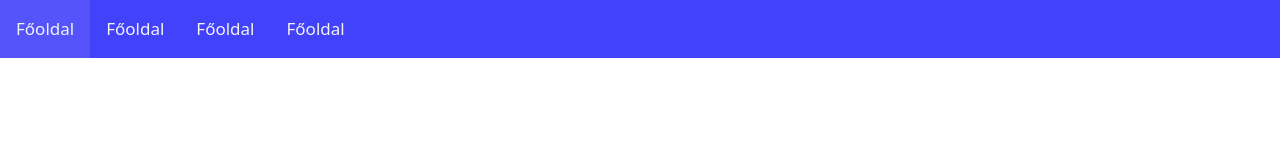
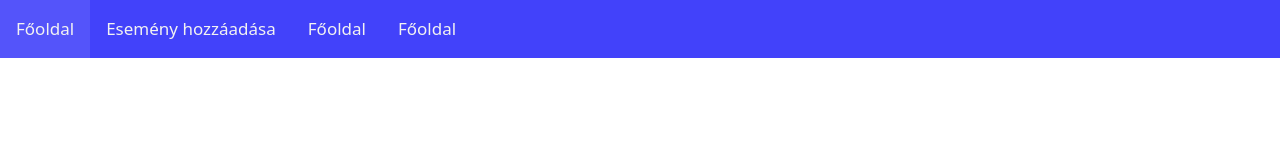
Before and after one commit to Kolbi03/Frontend_Projekt, a website built with Vite: page index.html in a window 1280 px wide. Built offline with nearby package versions, Linux system fonts and the light colour scheme.

Commit message:
navbar elvisz az addra

```diff
--- a/index.html
+++ b/index.html
@@ -11,7 +11,7 @@
   <header>
     <nav class="topnav">
       <a href="">Főoldal</a>
-      <a href="">Főoldal</a>
+      <a href="add.html">Esemény hozzáadása</a>
       <a href="">Főoldal</a>
       <a href="">Főoldal</a>
     </nav>
```
